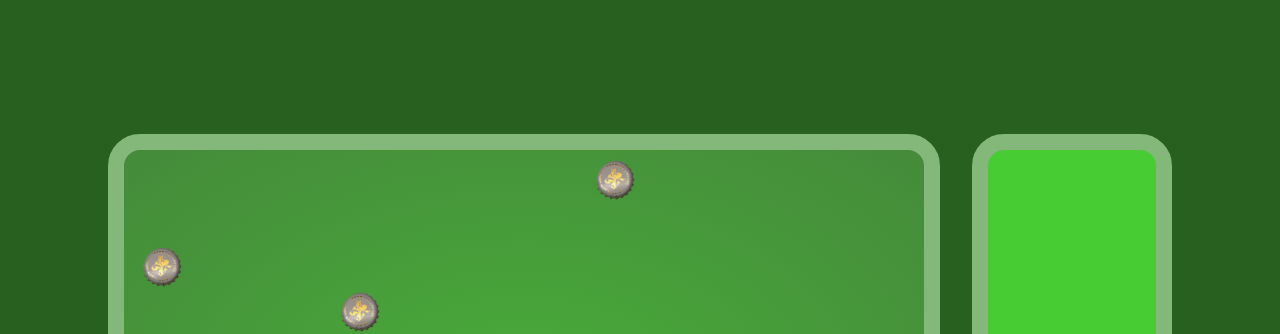
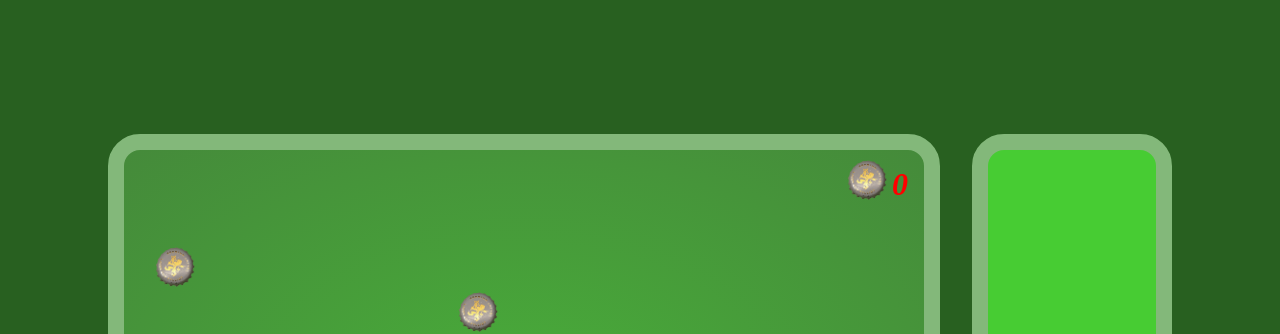
Before and after one commit to d-sektionen/julkalenderbidrag-webbgruppen-2019, a plain HTML site: page index.html in a window 1280 px wide. Shown: the top 334 px of the page. Drawn offline with Linux system fonts and the light colour scheme.

Commit message:
mostly score related

```diff
--- a/index.html
+++ b/index.html
@@ -10,12 +10,13 @@
 <body>
     <div class="main-grid">
         <div class="frame canvas-wrapper">
+            <div class="score" id="scoreCounter">0</div>
             <div class="text-wrapper">
                 <h2>
                     Webbgruppen
                 </h2>
             </div>
-            <canvas width="800" height="500" id="c" onmousemove="getX(event)"></canvas>
+            <canvas width="800" height="500" id="c"></canvas>
         </div>
 
         <aside class="frame sidebar"></aside>
--- a/main.css
+++ b/main.css
@@ -21,7 +21,6 @@ body {
 
 .canvas-wrapper {
   position: relative;
-  background-color: lightgray;
   background: hsla(112, 50%, 50%, 0.8);
   background: radial-gradient(
     hsla(112, 50%, 50%, 0.8),
@@ -31,6 +30,17 @@ body {
 
 .canvas-wrapper canvas {
   display: block;
+}
+
+.canvas-wrapper .score {
+  position: absolute;
+  top: 1rem;
+  right: 1rem;
+  font: "sans-serif";
+  color: red;
+  font-style: italic;
+  font-weight: bold;
+  font-size: 2rem;
 }
 
 .canvas-wrapper .text-wrapper {
--- a/source.js
+++ b/source.js
@@ -1,15 +1,31 @@
 var c = document.getElementById("c");
 var ctx = c.getContext("2d");
 
+class Score {
+  constructor() {
+    this.value = 0;
+    this.scoreCounter = document.getElementById("scoreCounter");
+  }
+
+  getStage() {
+    return Math.floor(this.value / 2000) + 1;
+  }
+
+  getSpawnInterval() {
+    return 0.02 + Math.floor(this.value / 2000) * 0.005;
+  }
+
+  add(amount) {
+    this.value += amount;
+    this.scoreCounter.textContent = this.value;
+  }
+}
+
 var lives = 3;
-var totalScore = 0;
+var totalScore = new Score();
 
 var xCoord = 0;
 var circleR = 15;
-
-var spawnInterval = 0.02;
-
-var stage = 1;
 
 capImg = new Image();
 capImg.src = "cap.png";
@@ -20,10 +36,10 @@ window.onmousemove = function(event) {
 };
 
 function randStartCoord() {
-  return Math.floor(Math.random() * 500) + 15;
+  return Math.floor(Math.random() * (c.width - 35)) + 15;
 }
 function randSpeed() {
-  return Math.floor(Math.random() * 2 * stage) + 2;
+  return Math.floor(Math.random() * 2 * totalScore.getStage()) + 2;
 }
 function update() {
   ctx.clearRect(0, 0, c.width, c.height);
@@ -34,7 +50,7 @@ function update() {
   player.draw();
 
   var spawnRandNum = Math.random();
-  if (spawnRandNum < spawnInterval) {
+  if (spawnRandNum < totalScore.getSpawnInterval()) {
     spawnCap();
   }
   for (let i = 0; i < caps.length; i++) {
@@ -52,12 +68,7 @@ function update() {
       element.x - player.x > 0
     ) {
       caps.splice(i, 1);
-      totalScore += 100;
-      if (totalScore % 2000 == 0) {
-        stage++;
-        spawnInterval += 0.005;
-      }
-      console.log(totalScore);
+      totalScore.add(100);
     }
   }
 }
```
